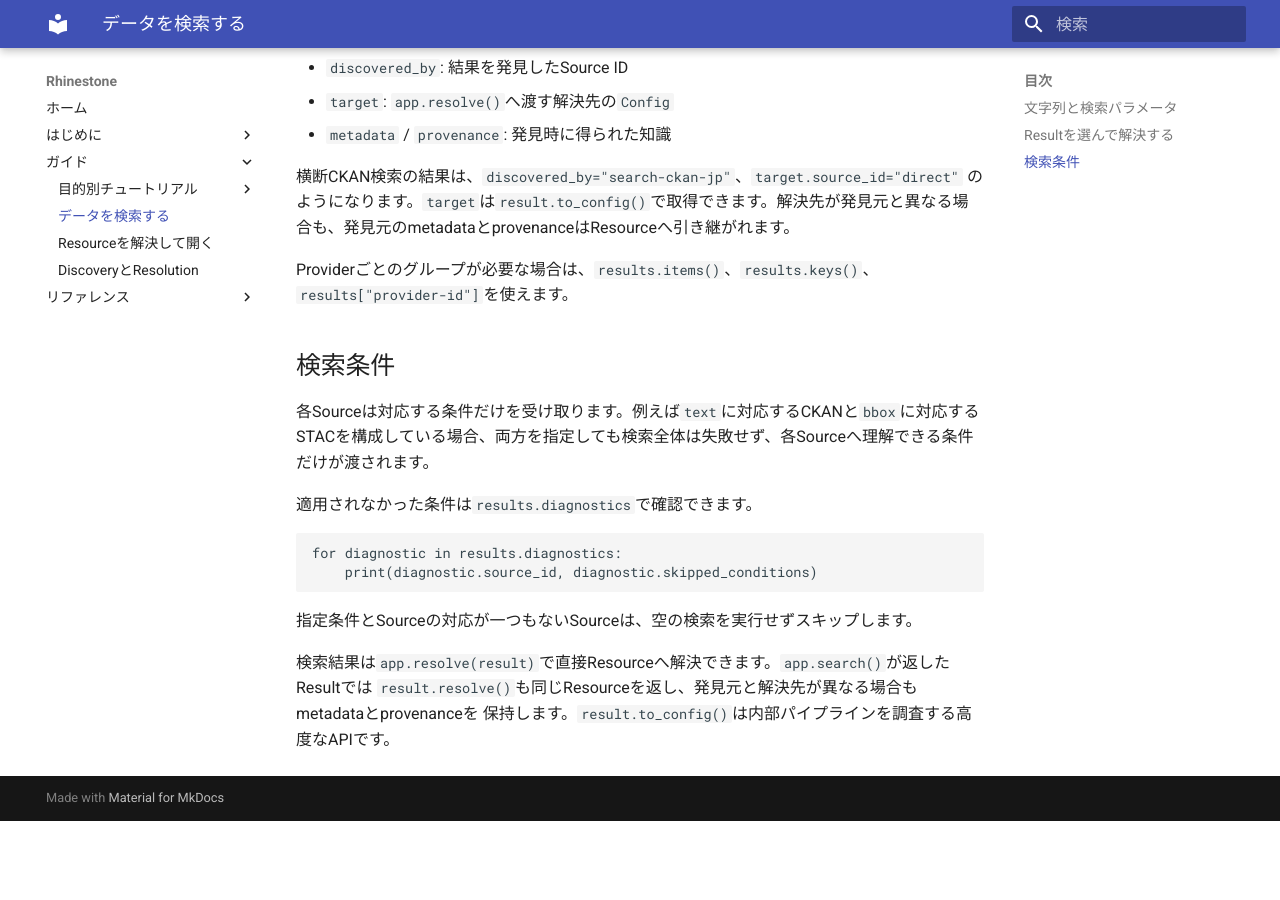
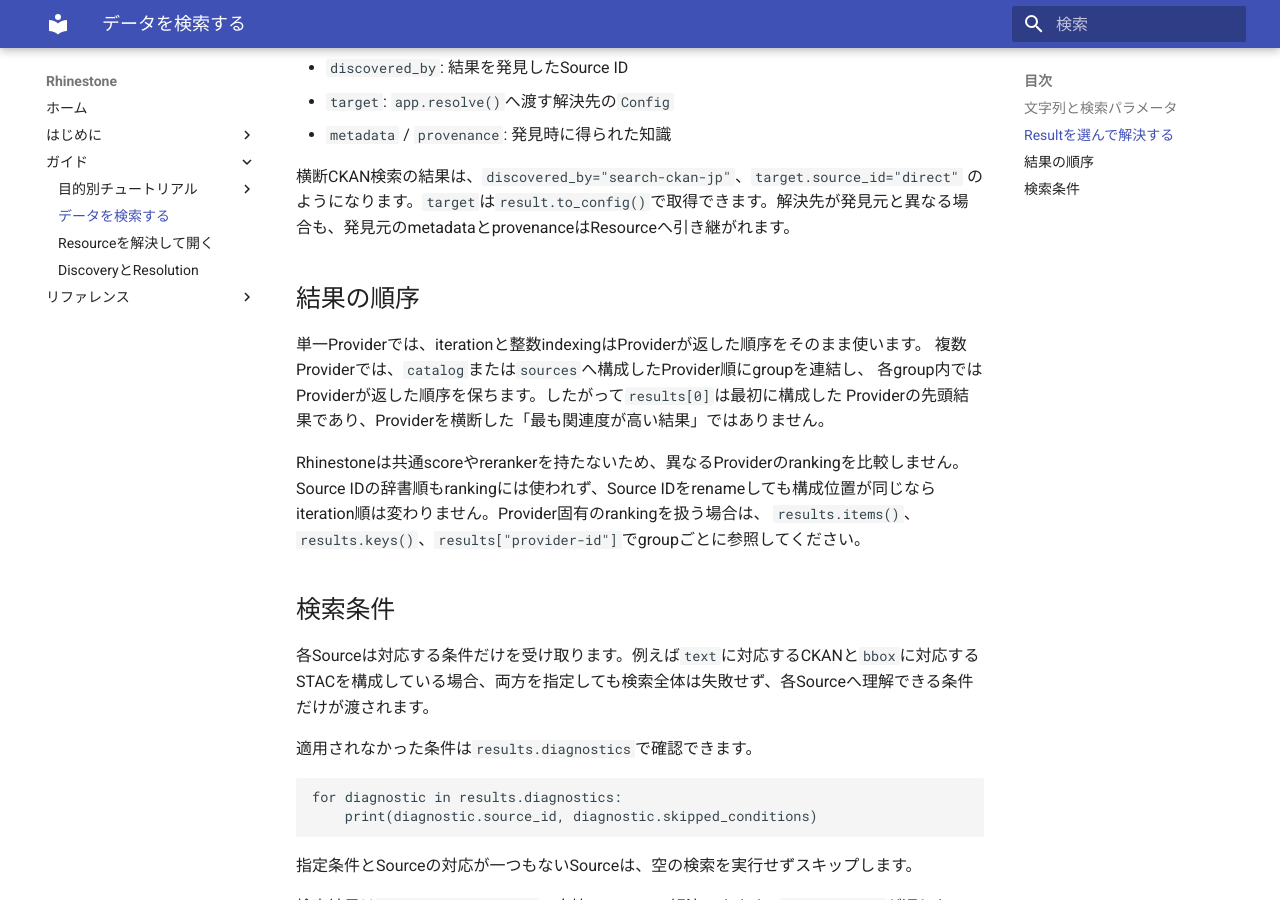
Before and after one commit to u-kitazawa/rhinestone, an MkDocs documentation site: the page built from docs/search.md, in a window 1280 px wide and 900 px high, scrolled down 1003 px. Built offline with MkDocs 1.6.1 and Material for MkDocs 9.7.7, drawn with Linux system fonts in a browser that asks for light colours; before the commit the page ends 1824 px from its top, so only the background shows below that.

Commit message:
fix: define federated result traversal order

```diff
--- a/docs/search.md
+++ b/docs/search.md
@@ -44,7 +44,17 @@ Resultは次の情報を持ちます。
 
 横断CKAN検索の結果は、`discovered_by="search-ckan-jp"`、`target.source_id="direct"` のようになります。`target`は`result.to_config()`で取得できます。解決先が発見元と異なる場合も、発見元のmetadataとprovenanceはResourceへ引き継がれます。
 
-Providerごとのグループが必要な場合は、`results.items()`、`results.keys()`、`results["provider-id"]`を使えます。
+## 結果の順序
+
+単一Providerでは、iterationと整数indexingはProviderが返した順序をそのまま使います。
+複数Providerでは、`catalog`または`sources`へ構成したProvider順にgroupを連結し、
+各group内ではProviderが返した順序を保ちます。したがって`results[0]`は最初に構成した
+Providerの先頭結果であり、Providerを横断した「最も関連度が高い結果」ではありません。
+
+Rhinestoneは共通scoreやrerankerを持たないため、異なるProviderのrankingを比較しません。
+Source IDの辞書順もrankingには使われず、Source IDをrenameしても構成位置が同じなら
+iteration順は変わりません。Provider固有のrankingを扱う場合は、
+`results.items()`、`results.keys()`、`results["provider-id"]`でgroupごとに参照してください。
 
 ## 検索条件
 
```
Also changed, not shown: README.md (+1 -0 lines), docs/api.md (+5 -0 lines), docs/getting-started.md (+2 -0 lines), 2 other files.
